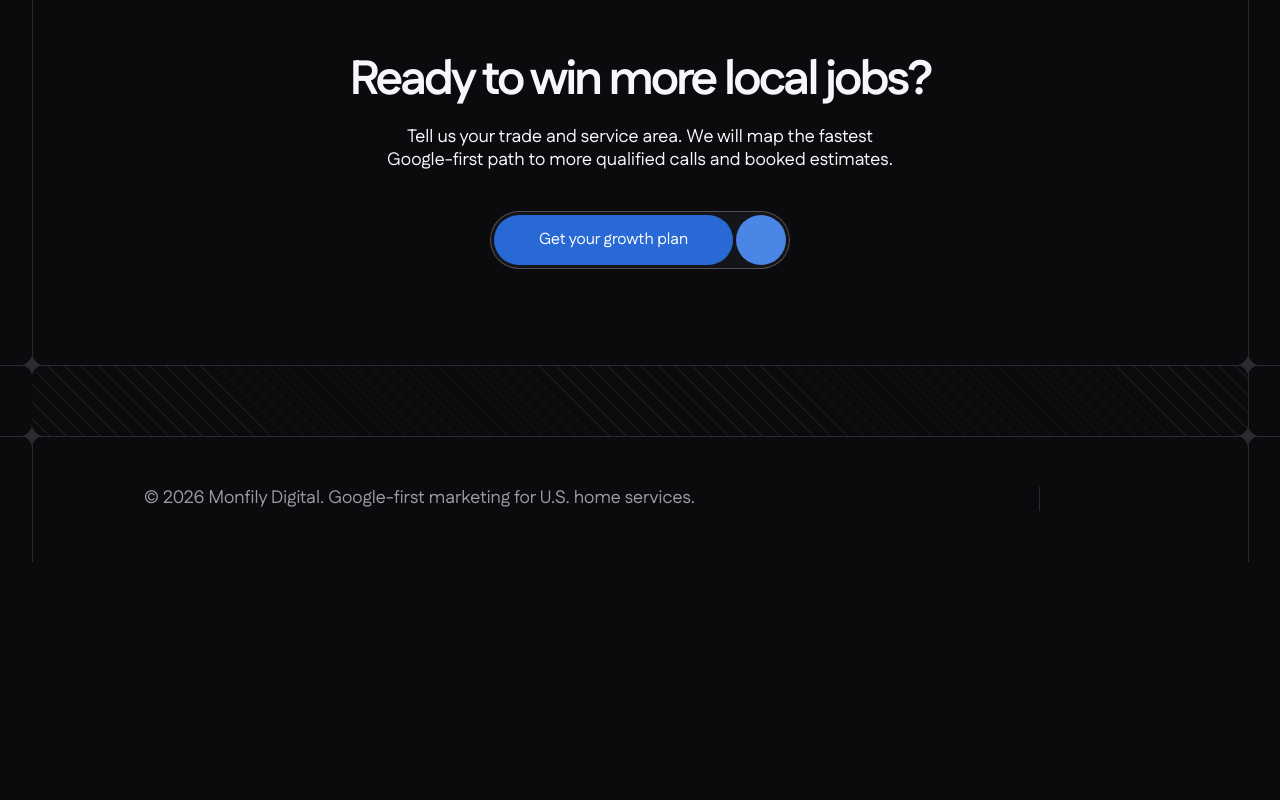
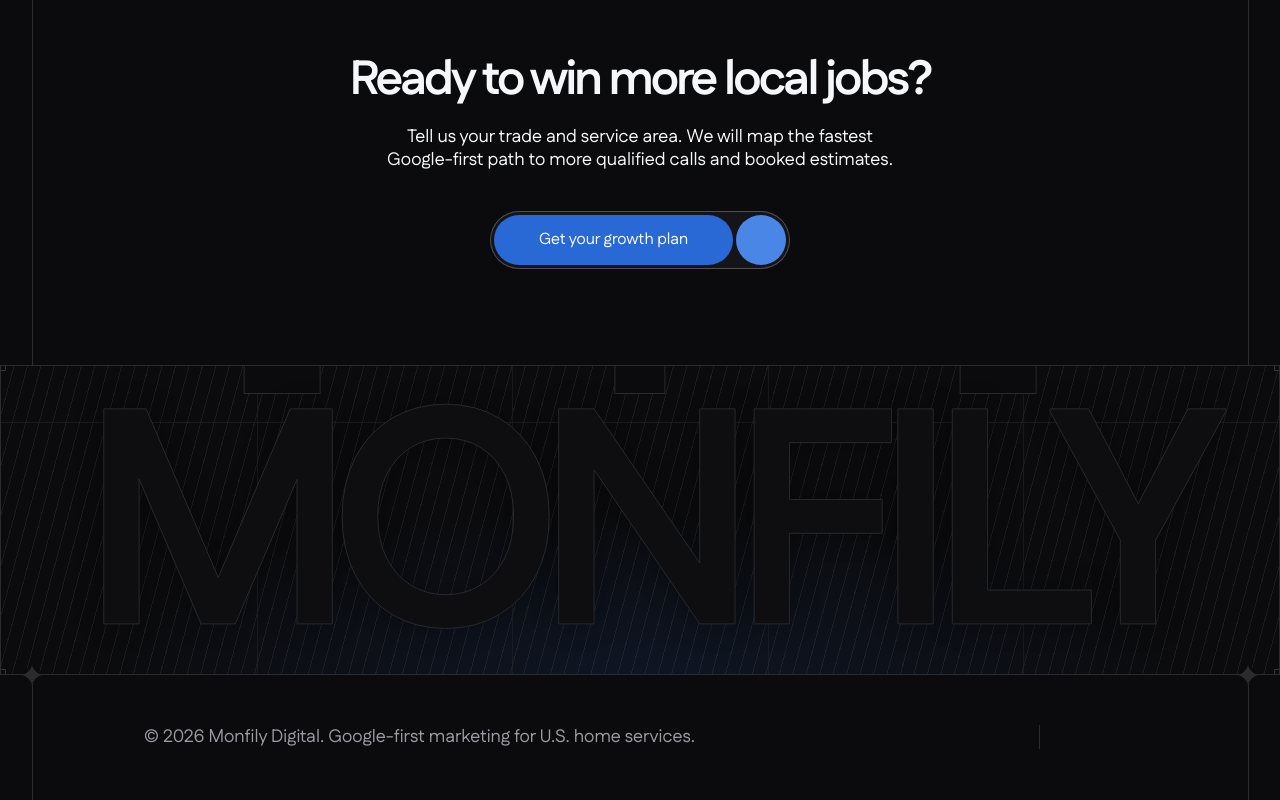
Before and after one commit to lluisvaz/monfily-new-version, a React (Vite) app in the folder frontend/: page /en in a window 1280 px wide. Shown: the part 4299-5099 px from the top of the page. Before the commit the page ends 4861 px from the top, so only its background shows below. Built offline with nearby package versions, Linux system fonts and the light colour scheme; no server answers; some icons are missing.

Commit message:
Add monumental Monfily divider

```diff
--- a/frontend/src/components/landing/services-section.tsx
+++ b/frontend/src/components/landing/services-section.tsx
@@ -190,6 +190,67 @@ const LargeStripedDivider = () => {
     </div>
   );
 };
+
+const MonfilyWordmarkDivider = () => (
+  <div
+    className="relative w-full overflow-hidden border-y border-[#2A2A2F] bg-[#0B0B0D] bg-[image:repeating-linear-gradient(105deg,rgba(255,255,255,.065)_0px,rgba(255,255,255,.065)_1px,transparent_1px,transparent_13px)]"
+    role="img"
+    aria-label="Monfily"
+  >
+    <div className="relative mx-auto h-[clamp(170px,24vw,365px)] w-full max-w-[1500px] overflow-hidden border-x border-[#2A2A2F]">
+      <div className="pointer-events-none absolute inset-0 bg-[radial-gradient(ellipse_60%_75%_at_50%_100%,rgba(40,105,214,.11),transparent_72%)]" />
+
+      {[20, 40, 60, 80].map((position) => (
+        <div
+          key={position}
+          className="pointer-events-none absolute bottom-0 top-0 w-px bg-[#2A2A2F]/45"
+          style={{ left: `${position}%` }}
+        />
+      ))}
+      <div className="pointer-events-none absolute left-0 right-0 top-[18%] h-px bg-[#2A2A2F]/55" />
+
+      {[22, 50, 78].map((position, index) => (
+        <div
+          key={position}
+          className="absolute top-0 -translate-x-1/2 -translate-y-px border border-[#2A2A2F] bg-[#0B0B0D]"
+          style={{
+            left: `${position}%`,
+            width: index === 1 ? 'clamp(34px, 4vw, 60px)' : 'clamp(48px, 6vw, 90px)',
+            height: 'clamp(18px, 2.2vw, 32px)'
+          }}
+        />
+      ))}
+
+      <div
+        aria-hidden="true"
+        className="pointer-events-none absolute left-1/2 top-1/2 -translate-x-1/2 -translate-y-[43%] whitespace-nowrap text-center text-[#0E0E11]"
+        style={{
+          fontFamily: 'Fustat-Bold, sans-serif',
+          fontSize: 'clamp(92px, 24vw, 360px)',
+          fontWeight: 'normal',
+          lineHeight: 0.72,
+          letterSpacing: '-0.085em',
+          WebkitTextStroke: '1px #28282E',
+          textShadow: '0 0 28px rgba(0,0,0,.32)'
+        }}
+      >
+        MONFILY
+      </div>
+
+      {[
+        'left-0 top-0 -translate-x-1/2 -translate-y-1/2',
+        'right-0 top-0 translate-x-1/2 -translate-y-1/2',
+        'bottom-0 left-0 -translate-x-1/2 translate-y-1/2',
+        'bottom-0 right-0 translate-x-1/2 translate-y-1/2'
+      ].map((position) => (
+        <div
+          key={position}
+          className={`absolute z-20 h-2.5 w-2.5 border border-[#34343B] bg-[#0B0B0D] ${position}`}
+        />
+      ))}
+    </div>
+  </div>
+);
 
 export function ServicesSection() {
   const { language } = useLanguage();
@@ -597,8 +658,8 @@ export function ServicesSection() {
       {/* Final CTA Section */}
       <FinalCTASection />
 
-      {/* Large Striped Divider (below Final CTA Section) */}
-      <LargeStripedDivider />
+      {/* Monfily Wordmark Divider (below Final CTA Section) */}
+      <MonfilyWordmarkDivider />
 
       {/* Footer Section */}
       <FooterSection />
```
